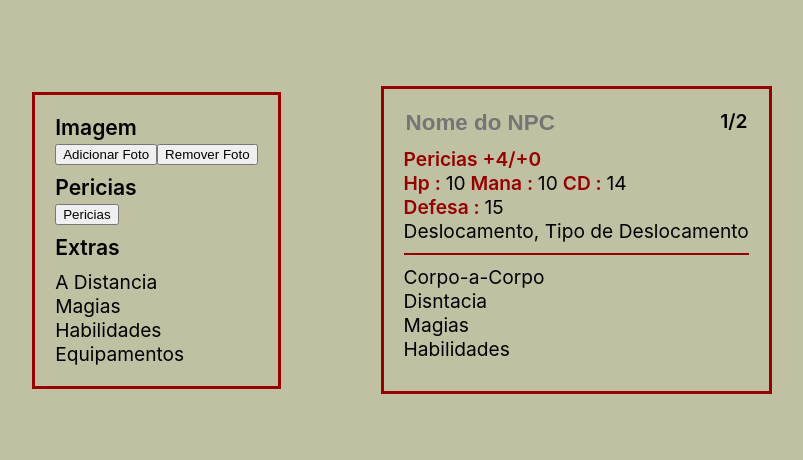
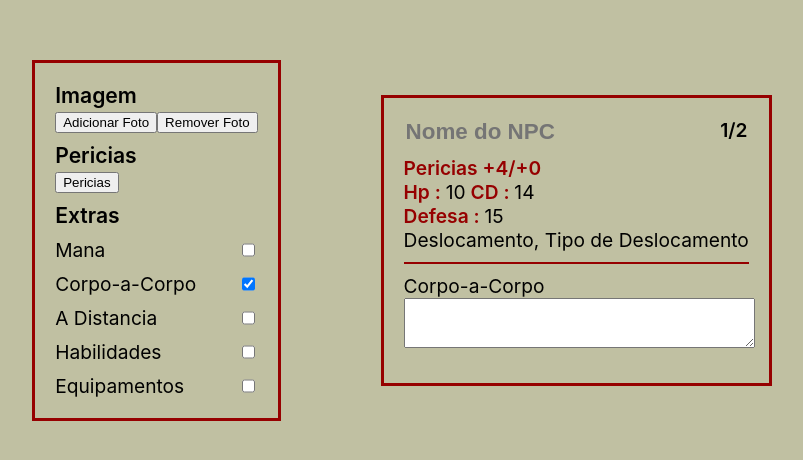
Before and after one commit to RAFILKLDEV/T20-NPC-Creator, a React (Create React App) app: page / in a window 1280 px wide. Shown: the part 160-620 px from the top of the page, without its empty margins (238-1041 px from the left). Built offline with nearby package versions, Linux system fonts and the light colour scheme.

Commit message:
Criado o Componente Extras, Criado validação da checkbox

```diff
--- a/src/App.css
+++ b/src/App.css
@@ -142,3 +142,7 @@
   display: inline-flex;
   font-size: 1.2rem;
 }
+
+.Mana {
+  display: none;
+}
--- a/src/App.jsx
+++ b/src/App.jsx
@@ -2,6 +2,7 @@ import { useRef, useState } from "react";
 import "./App.css";
 import Attribute from "./components/Attribute/Attribute";
 import Combat from "./components/Combat/Combat";
+import Extras from "./components/Extras/Extras";
 import Image from "./components/Image/Image";
 import Info from "./components/Info/Info";
 import Pericias from "./components/Pericias/Pericias";
@@ -9,6 +10,7 @@ import NpcContext from "./contexts/npcContext";
 
 function App() {
   const [nd, setNd] = useState(0);
+  const [image, setImage] = useState("");
   const [pericias, setPericias] = useState([
     { name: "Acrobacia", trained: false },
     { name: "Adestramento", trained: false },
@@ -38,8 +40,13 @@ function App() {
     { name: "Sobrevivência", trained: false },
     { name: "Vontade", trained: false },
   ]);
-
-  const [image, setImage] = useState("");
+  const [extras, setExtras] = useState([
+    { name: "Mana", marked: false },
+    { name: "Corpo-a-Corpo", marked: true },
+    { name: "A Distancia", marked: false },
+    { name: "Habilidades", marked: false },
+    { name: "Equipamentos", marked: false },
+  ]);
 
   const tabPericias = useRef();
   const tabImageBox = useRef();
@@ -54,7 +61,7 @@ function App() {
             <button
               onClick={() => {
                 tabImageBox.current.style.display = "block";
-                tabImage.current.value = ""
+                tabImage.current.value = "";
               }}
             >
               Adicionar Foto
@@ -117,19 +124,21 @@ function App() {
           <div>
             <div className="Npc-Helper-Title">Extras</div>
           </div>
-          <div className="Npc-Helper-Extras">
-            <div>A Distancia</div>
-            <div>Magias</div>
-            <div>Habilidades</div>
-            <div>Equipamentos</div>
-          </div>
+          {extras.map((e) => (
+            <Extras
+              name={e.name}
+              key={e.name}
+              extras={extras}
+              setExtras={setExtras}
+            />
+          ))}
         </div>
 
         <div className="Npc-Creator">
           <Info nd={nd} setNd={setNd} />
           <Image image={image} />
           <Attribute pericias={pericias} setPericias={setPericias} nd={nd} />
-          <Combat />
+          <Combat extras={extras} />
         </div>
       </NpcContext.Provider>
     </div>
--- a/src/components/Attribute/Attribute.jsx
+++ b/src/components/Attribute/Attribute.jsx
@@ -1,6 +1,7 @@
 import React from "react";
 import { tabela } from "../../constants";
 import ComboLabel from "../ComboLabel/ComboLabel";
+import Mana from "../Mana/Mana";
 
 const Attribute = (props) => {
   return (
@@ -11,7 +12,7 @@ const Attribute = (props) => {
       </div>
       <div className="Npc-Attributes-Stats">
         <ComboLabel name="Hp" nd={props.nd} n={5} />
-        <ComboLabel name="Mana" nd={props.nd} n={5} />
+        <Mana name="Mana" nd={props.nd} n={5} />
         <ComboLabel name="CD" nd={props.nd} n={8} />
       </div>
       <ComboLabel name="Defesa" nd={props.nd} n={4} />
--- a/src/components/Combat/Combat.jsx
+++ b/src/components/Combat/Combat.jsx
@@ -1,12 +1,35 @@
-import React from "react";
+import React, { useState } from "react";
 
-const Combat = () => {
+const Combat = (props) => {
+  const InputBox = (props) => {
+    const [input, setInput] = useState("");
+
+    return (
+      <div>
+        <div>{props.name}</div>
+        <textarea
+          style={{
+            height: "auto",
+            minHeight: "10px",
+            width: "100%",
+            fontSize: "1.2rem",
+          }}
+          defaultValue={input}
+          onBlur={(e) => setInput(e.target.value)}
+          placeholder={props.placeholder}
+        ></textarea>
+      </div>
+    );
+  };
+
   return (
     <div className="Npc-Combat">
-      <div>Corpo-a-Corpo</div>
-      <div>Disntacia</div>
-      <div>Magias</div>
-      <div>Habilidades</div>
+      {props.extras.map((e) => {
+        if (e.marked) {
+          return <InputBox key={e.name} name={e.name} />;
+        }
+        return "";
+      })}
     </div>
   );
 };
--- /dev/null
+++ b/src/components/Extras/Extras.jsx
@@ -0,0 +1,35 @@
+import React, { useRef } from "react";
+
+const Extras = (props) => {
+  const inputCheckBox = useRef();
+
+  const marked = () => {
+    const values = [...props.extras];
+
+    values[values.findIndex((e) => e.name === props.name)].marked =
+      !values[values.findIndex((e) => e.name === props.name)].marked;
+
+    return props.setExtras(values);
+  };
+
+  const checked = () => {
+    return props.extras[props.extras.findIndex((e) => e.name === props.name)]
+      .marked;
+  };
+
+  return (
+    <div className="Npc-Helper-Extras">
+      <div
+        style={{
+          display: "flex",
+          justifyContent: "space-between",
+        }}
+      >
+        <span>{props.name}</span>
+        <input onChange={marked} ref={inputCheckBox} checked={checked()} type="checkbox" />
+      </div>
+    </div>
+  );
+};
+
+export default Extras;
--- a/src/components/Image/Image.jsx
+++ b/src/components/Image/Image.jsx
@@ -1,8 +1,6 @@
 import React from "react";
 
 const Image = (props) => {
-  console.log(props.image);
-
   return props.image ? (
     <div className="Npc-Img">
       <img
--- /dev/null
+++ b/src/components/Mana/Mana.jsx
@@ -0,0 +1,37 @@
+import React, { useEffect, useState } from "react";
+
+const Mana = (props) => {
+  const [valor, setValor] = useState(0);
+
+  const incrementar = () => {
+    if (valor === 20) {
+      return;
+    }
+    setValor(valor + 1);
+  };
+  const decrementar = () => {
+    if (valor === 0) {
+      return;
+    }
+    setValor(valor - 1);
+  };
+
+  useEffect(() => {
+    setValor(props.nd);
+  }, [props.nd]);
+
+  return (
+    <div className="Mana">
+      <div className="ComboLabel">
+        <span className="ComboLabel-Label">{props.name} :&nbsp;</span>
+        <div className="ComboLabel-Combo">
+          <button onClick={decrementar}>&lt;</button>
+          <span>{valor * 3}</span>
+          <button onClick={incrementar}>&gt;</button>
+        </div>
+      </div>
+    </div>
+  );
+};
+
+export default Mana;
--- a/src/constants.js
+++ b/src/constants.js
@@ -22,3 +22,5 @@ export const tabela = [
   [19, 52, 4, 73, 63, 850, 34, 19, 48],
   [20, 55, 4, 78, 65, 900, 35, 20, 50],
 ];
+
+export const deslocamento = [4.5, 6, 9, 12, 15, 18, 24, 36];
--- a/src/index.js
+++ b/src/index.js
@@ -1,15 +1,11 @@
-import React from 'react';
-import ReactDOM from 'react-dom/client';
-import './index.css';
-import App from './App';
-import reportWebVitals from './reportWebVitals';
+import React from "react";
+import ReactDOM from "react-dom/client";
+import "./index.css";
+import App from "./App";
+import reportWebVitals from "./reportWebVitals";
 
-const root = ReactDOM.createRoot(document.getElementById('root'));
-root.render(
-  <React.StrictMode>
-    <App />
-  </React.StrictMode>
-);
+const root = ReactDOM.createRoot(document.getElementById("root"));
+root.render(<App />);
 
 // If you want to start measuring performance in your app, pass a function
 // to log results (for example: reportWebVitals(console.log))
```
